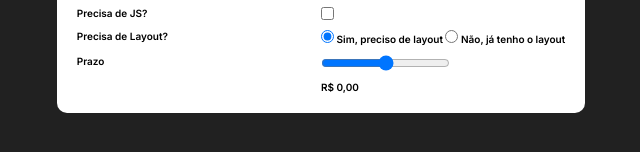
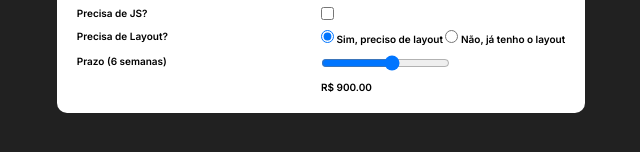
Before and after one commit to ArthurTortoreli/portfolio-fiap-arthur-e-guilherme, a plain HTML site: page index.html in a window 1280 px wide. Both pictures are taken after a click on the radio button "Sim, preciso de layout". Shown: the part 2214-2366 px from the top of the page, 319-959 px from the left. Drawn offline with Linux system fonts and the light colour scheme.

Commit message:
Finishing form js

```diff
--- a/assets/js/script.js
+++ b/assets/js/script.js
@@ -1,13 +1,24 @@
 document.querySelector("#qtde").addEventListener("change", calcularOrcamento);
 document.querySelector("#js").addEventListener("change", calcularOrcamento);
+document.querySelector("#layout_sim").addEventListener("change", calcularOrcamento);
+document.querySelector("#layout_nao").addEventListener("change", calcularOrcamento);
+document.querySelector("#prazo").addEventListener("change", calcularOrcamento);
 
 function calcularOrcamento() {
     let qtdePaginas = document.querySelector("#qtde").value;
     let preco = qtdePaginas * 100;
 
+    let layout_sim = document.querySelector("#layout_sim").checked;
+    layout_sim ? preco += 500 : preco;
+
     let js = document.querySelector("#js").checked;
+    js ? preco *= 1.1 : preco;
 
-    js ? preco = preco + (preco * 10/100) : preco;
+    let prazo = document.querySelector("#prazo").value;
+    let taxaDeUrgencia = preco * (1.1 - prazo * 0.1)
+    preco += taxaDeUrgencia;
 
-    document.querySelector("#preco").innerHTML = `R$ ${preco}`;
+    document.querySelector("#label_prazo").innerHTML = `Prazo (${prazo} semanas)`;
+
+    document.querySelector("#preco").innerHTML = `R$ ${preco.toFixed(2)}`;
 }
--- a/index.html
+++ b/index.html
@@ -84,10 +84,10 @@
                     <label for="layout_nao">Não, já tenho o layout</label>
                 </div>
 
-                <label for="prazo">Prazo</label>
-                <input type="range" id="prazo">
+                <label for="prazo" id="label_prazo">Prazo</label>
+                <input type="range" id="prazo" min="1" max="10">
 
-                <output id="preco">R$ 0,00</output>
+                <output id="preco">R$ 100,00</output>
             </form>
         </section>
 
```
